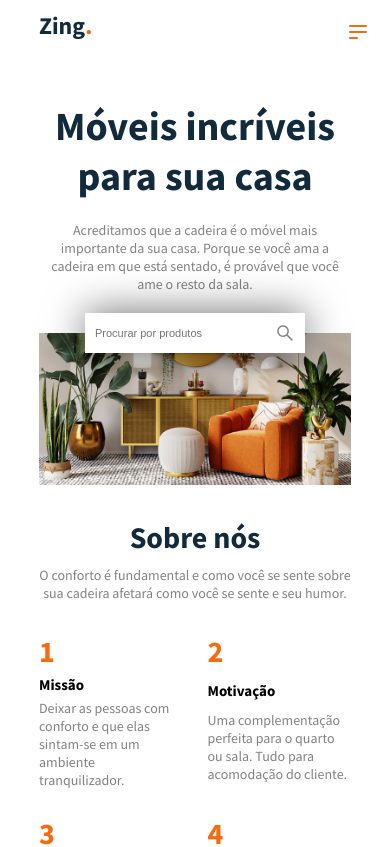
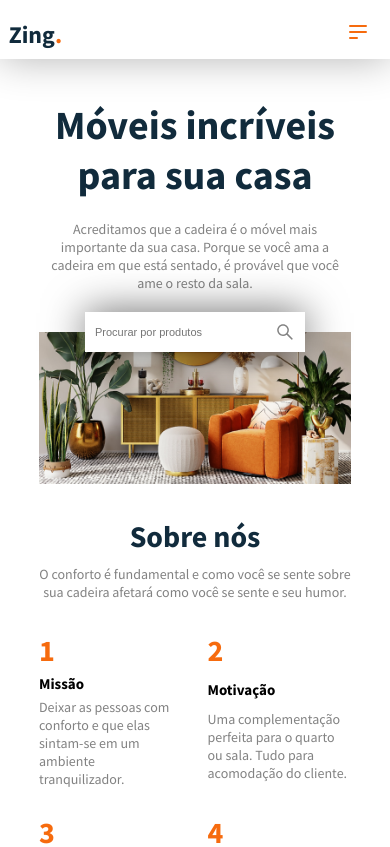
Before and after one commit to Ohnilrac/Zing, a React (Vite) app: page / in a window 390 px wide. Shown: the top 847 px of the page. Built offline with nearby package versions, Linux system fonts and the light colour scheme.

Commit message:
Menu mobile 3.0
Fixando menu na rolagem

```diff
--- a/src/components/header/styles.ts
+++ b/src/components/header/styles.ts
@@ -1,10 +1,15 @@
 import styled from 'styled-components'
 
 export const Container = styled.header`
-  /* position: fixed; */
-  /* border-bottom: 1px solid red; */
-  width: 80%;
+  position: fixed;
+  left: 0;
+  top: 0;
+  width: 100%;
   margin: 0 auto;
+  padding: 0.875rem;
+
+  background: var(--background);
+  box-shadow: 0px 0px 40px rgba(0, 0, 0, 0.3);
 
   .icon {
     font-size: 2.4rem;
--- a/src/components/home/styles.ts
+++ b/src/components/home/styles.ts
@@ -7,7 +7,7 @@ export const Container = styled.main`
 
 export const Content = styled.div`
   width: 100%;
-  margin-top: 6rem;
+  margin-top: 10rem;
   text-align: center;
 
   h1{
```
